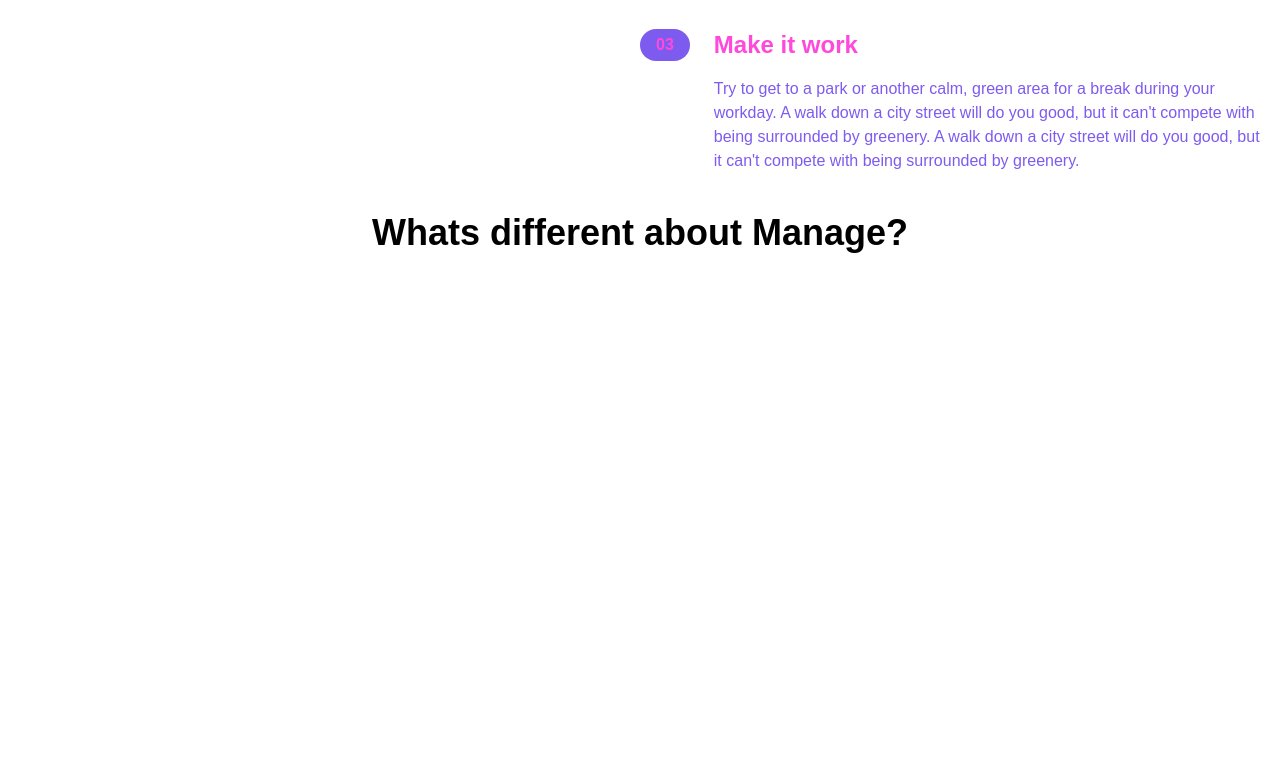
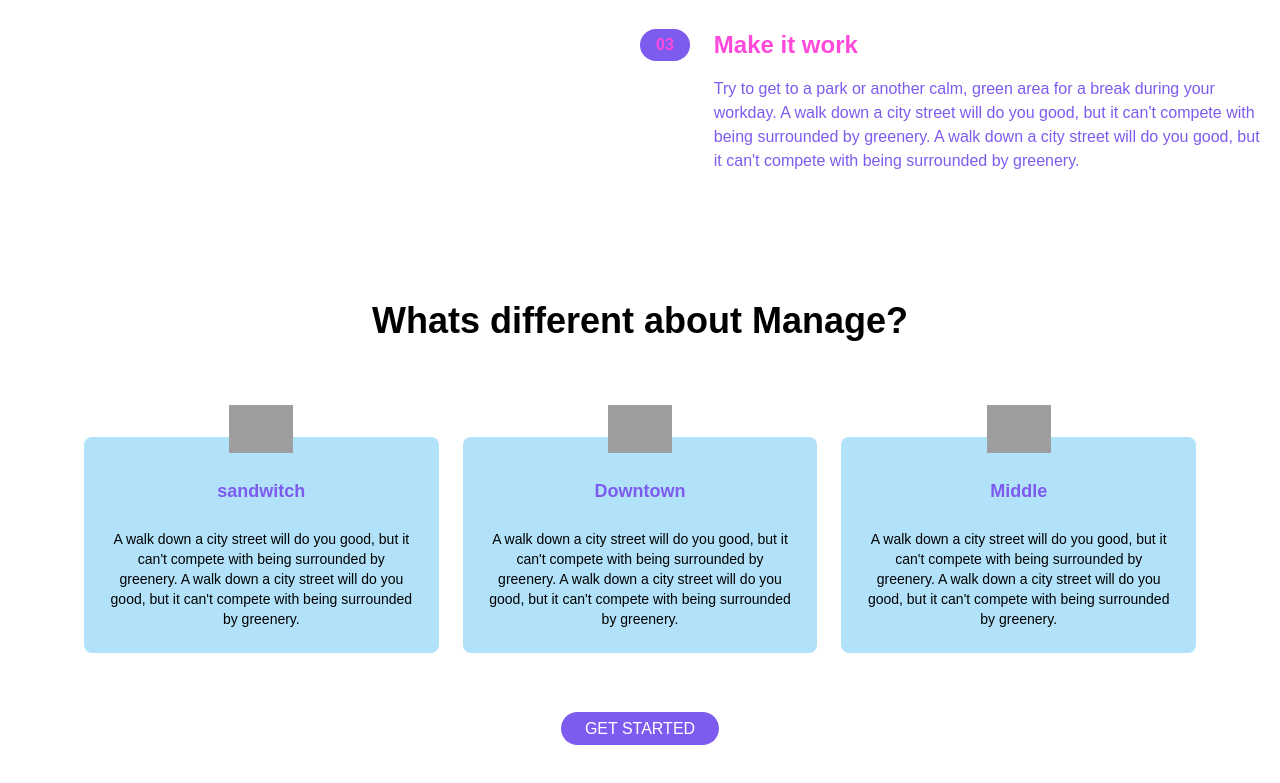
Before and after one commit to monis8khan/tailwind-template, a website: page index.html in a window 1280 px wide. Shown: the part 1062-1845 px from the top of the page. Before the commit the page ends 1315 px from the top, so only its background shows below. Drawn offline with Linux system fonts and the light colour scheme; grey boxes are pictures that could not be loaded.

Commit message:
testimonials section is also added

```diff
--- a/index.html
+++ b/index.html
@@ -94,9 +94,12 @@
                     <div>
                         <h3 class="hidden mb-4 text-2xl text-tertiary-col font-bold md:block">Company wide progress</h3>
                         <p class="text-secondary-col">
-                            Try to get to a park or another calm, green area for a break during your workday. A walk down a city
-                            street will do you good, but it can't compete with being surrounded by greenery. A walk down a city
-                            street will do you good, but it can't compete with being surrounded by greenery. A walk down a city
+                            Try to get to a park or another calm, green area for a break during your workday. A walk
+                            down a city
+                            street will do you good, but it can't compete with being surrounded by greenery. A walk down
+                            a city
+                            street will do you good, but it can't compete with being surrounded by greenery. A walk down
+                            a city
                             street will do you good.
                         </p>
                     </div>
@@ -117,7 +120,8 @@
                     <div>
                         <h3 class="hidden mb-4 text-2xl text-tertiary-col font-bold md:block">Keep on going</h3>
                         <p class="text-secondary-col">
-                            Try to get to a park or another calm, green area for a break during your workday. A walk down a city
+                            Try to get to a park or another calm, green area for a break during your workday. A walk
+                            down a city
                             street will do you good, but it can't compete with being surrounded by greenery.
                             Try to get to a park or another calm, green area for a break during your workday.
                         </p>
@@ -139,8 +143,10 @@
                     <div>
                         <h3 class="hidden mb-4 text-2xl text-tertiary-col font-bold md:block">Make it work</h3>
                         <p class="text-secondary-col">
-                            Try to get to a park or another calm, green area for a break during your workday. A walk down a city
-                            street will do you good, but it can't compete with being surrounded by greenery. A walk down a city
+                            Try to get to a park or another calm, green area for a break during your workday. A walk
+                            down a city
+                            street will do you good, but it can't compete with being surrounded by greenery. A walk down
+                            a city
                             street will do you good, but it can't compete with being surrounded by greenery.
                         </p>
                     </div>
@@ -153,11 +159,57 @@
     <!-- testimonials section -->
     <section id="testimonials">
         <!-- container heading -->
-        <div class="mx-w-6xl mx-auto mt-10 text-center">
+        <div class="max-w-6xl px-5 mx-auto mt-32 text-center">
             <!-- heading testimonial -->
             <h2 class="text-4xl font-bold text-center">
                 Whats different about Manage?
             </h2>
+            <!-- testimonial container -->
+            <div class="flex flex-col mt-24 md:flex-row md:space-x-6">
+                <!-- testimonial 1 -->
+                <div class="flex flex-col items-center p-6 space-y-6 rounded-lg bg-gray-light md:w-1/3">
+                    <img src="https://cdn-icons-png.flaticon.com/512/164/164600.png" alt="sandwich" class="w-16 -mt-14">
+                    <h5 class="text-lg font-bold text-secondary-col">
+                        sandwitch
+                    </h5>
+                    <p class="text-sm">
+                        A walk down a city street will do you good, but it can't compete with being surrounded by
+                        greenery. A walk down a city street will do you good, but it can't compete with being surrounded
+                        by greenery.
+                    </p>
+                </div>
+
+                <!-- testimonial 2 -->
+                <div class="hidden flex-col items-center p-6 space-y-6 rounded-lg bg-gray-light md:w-1/3 md:flex">
+                    <img src="https://cdn-icons-png.flaticon.com/512/164/164600.png" alt="sandwich" class="w-16 -mt-14">
+                    <h5 class="text-lg font-bold text-secondary-col">
+                        Downtown
+                    </h5>
+                    <p class="text-sm">
+                        A walk down a city street will do you good, but it can't compete with being surrounded by
+                        greenery. A walk down a city street will do you good, but it can't compete with being surrounded
+                        by greenery.
+                    </p>
+                </div>
+
+                <!-- testimonial 3 -->
+                <div class="hidden flex-col items-center p-6 space-y-6 rounded-lg bg-gray-light md:w-1/3 md:flex">
+                    <img src="https://cdn-icons-png.flaticon.com/512/164/164600.png" alt="sandwich" class="w-16 -mt-14">
+                    <h5 class="text-lg font-bold text-secondary-col">
+                        Middle
+                    </h5>
+                    <p class="text-sm">
+                        A walk down a city street will do you good, but it can't compete with being surrounded by
+                        greenery. A walk down a city street will do you good, but it can't compete with being surrounded
+                        by greenery.
+                    </p>
+                </div>
+            </div>
+            <div class="my-16">
+                <a href="#"
+                        class="px-6 p-2 text-white bg-secondary-col rounded-full baseline hover:bg-primary-col">GET
+                        STARTED</a>
+            </div>
         </div>
     </section>
 </body>
--- a/tailwind.config.js
+++ b/tailwind.config.js
@@ -17,7 +17,7 @@ module.exports = {
       'yellow': '#ffc82c',
       'gray-dark': '#273444',
       'gray': '#8492a6',
-      'gray-light': '#d3dce6',
+      'gray-light': 'rgba(0, 160, 235, 0.3)',
     },
     fontFamily: {
       sans: ['Graphik', 'sans-serif'],
```
Also changed, not shown: css/main.css.
